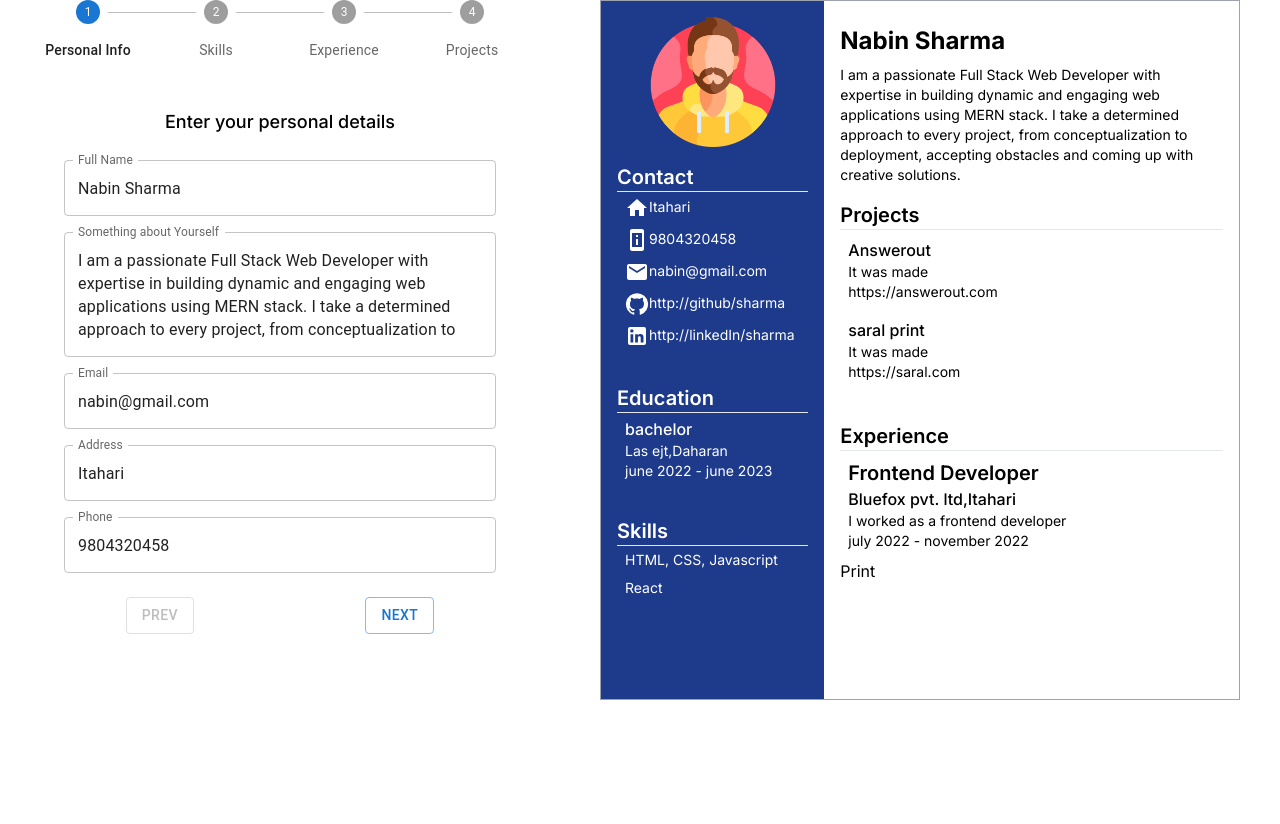
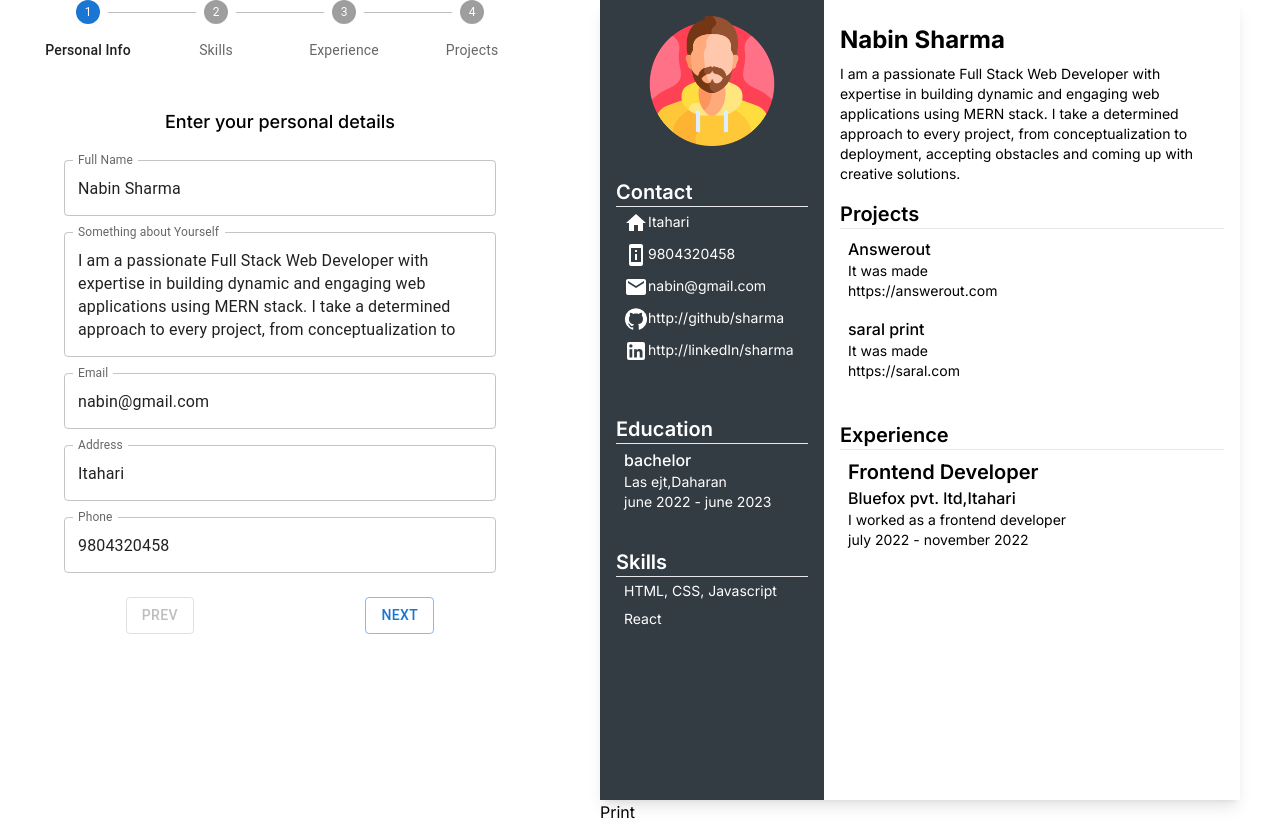
Before and after one commit to Natiz88/Resume-Builder, a Next.js app in the folder resume-builder/: page / in a window 1280 px wide. Before the commit the page ends 800 px from the top, so only its background shows below. Built offline with nearby package versions, Linux system fonts and the light colour scheme.

Commit message:
updated personal info

```diff
--- a/resume-builder/components/forms/Personal.tsx
+++ b/resume-builder/components/forms/Personal.tsx
@@ -13,7 +13,7 @@ const Personal = () => {
 
   return <div className="w-full px-8 mt-8">
     <h3 className="text-center py-4">Enter your personal details</h3>
-    <form className=" p-2">
+    <form className="p-2">
     <Grid container spacing={2}>
       <Grid item xs={12}>
         <TextField label="Full Name" value={info.name} fullWidth variant="outlined" onChange={(e)=>dispatch(updateInfo({...info,name:e.target.value}))} />      </Grid>
--- a/resume-builder/components/resume/ResumePage.tsx
+++ b/resume-builder/components/resume/ResumePage.tsx
@@ -32,18 +32,19 @@ const ResumePage = () => {
       };
 
   return (
-    <div ref={printRef} className='w-full mx-8 lg:mx-0 h-[700px] flex border border-gray-400'>
-        <div className='w-[35%] p-4 h-full flex flex-col items-center  bg-blue-900 text-white'>
-            <Image
-      src={ProfilePic}
-      width={130}
-      height={130}
-      alt="Pic"
+    <>
+    <div ref={printRef} className='w-full mx-8 lg:mx-0 h-[800px] flex shadow-lg'>
+        <div className='w-[35%] p-4 h-full flex flex-col items-center bg-primary text-white'>
+        <Image
+            src={ProfilePic}
+            width={130}
+            height={130}
+            alt="Pic"
             />
-            <div className="w-full py-4">
+            <div className="w-full py-8 text-white">
                 <h2>Contact</h2>
                 <hr />
-                <div className='flex flex-col space-y-2 py-1 pl-2'>
+                <div className='flex flex-col space-y-2 py-1 pl-2 text-white'>
                     <p><HomeIcon/>{personalInfo.address}</p>
                     <p><PermDeviceInformationIcon/>{personalInfo.phone}</p>
                     <p><MailIcon/>{personalInfo.email}</p>
@@ -116,10 +117,11 @@ const ResumePage = () => {
                     </div>
                     )}
                 </div>
-                <button onClick={printBill}>Print</button>
             </div>
         </div>
     </div>
+                    <button onClick={printBill}>Print</button>
+</>
   )
 }
 
--- a/resume-builder/tailwind.config.js
+++ b/resume-builder/tailwind.config.js
@@ -1,18 +1,21 @@
 /** @type {import('tailwindcss').Config} */
 module.exports = {
   content: [
-    './pages/**/*.{js,ts,jsx,tsx,mdx}',
-    './components/**/*.{js,ts,jsx,tsx,mdx}',
-    './app/**/*.{js,ts,jsx,tsx,mdx}',
+    "./pages/**/*.{js,ts,jsx,tsx,mdx}",
+    "./components/**/*.{js,ts,jsx,tsx,mdx}",
+    "./app/**/*.{js,ts,jsx,tsx,mdx}",
   ],
   theme: {
     extend: {
       backgroundImage: {
-        'gradient-radial': 'radial-gradient(var(--tw-gradient-stops))',
-        'gradient-conic':
-          'conic-gradient(from 180deg at 50% 50%, var(--tw-gradient-stops))',
+        "gradient-radial": "radial-gradient(var(--tw-gradient-stops))",
+        "gradient-conic":
+          "conic-gradient(from 180deg at 50% 50%, var(--tw-gradient-stops))",
+      },
+      colors: {
+        primary: "#333B43",
       },
     },
   },
   plugins: [],
-}
+};
```
